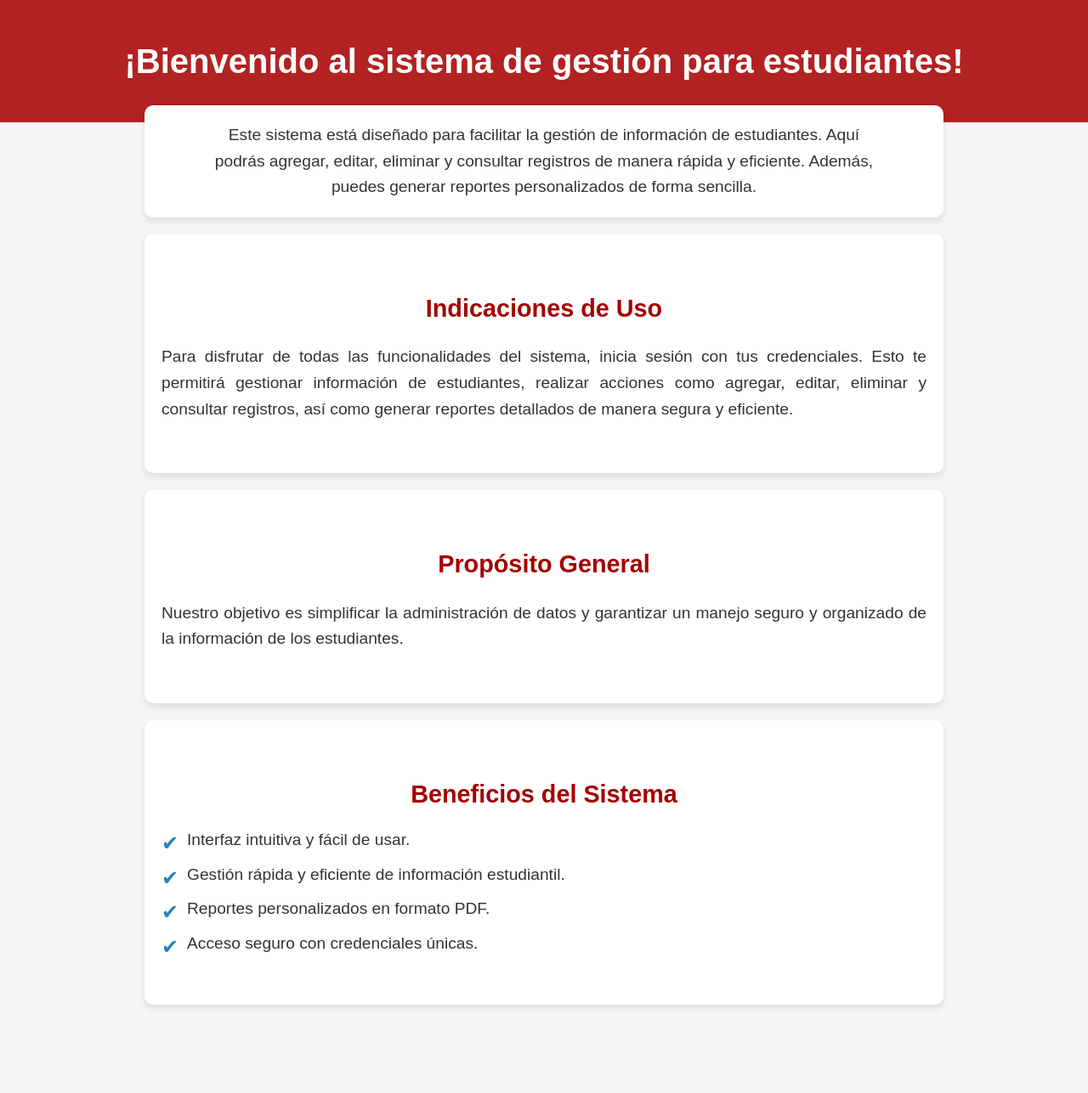
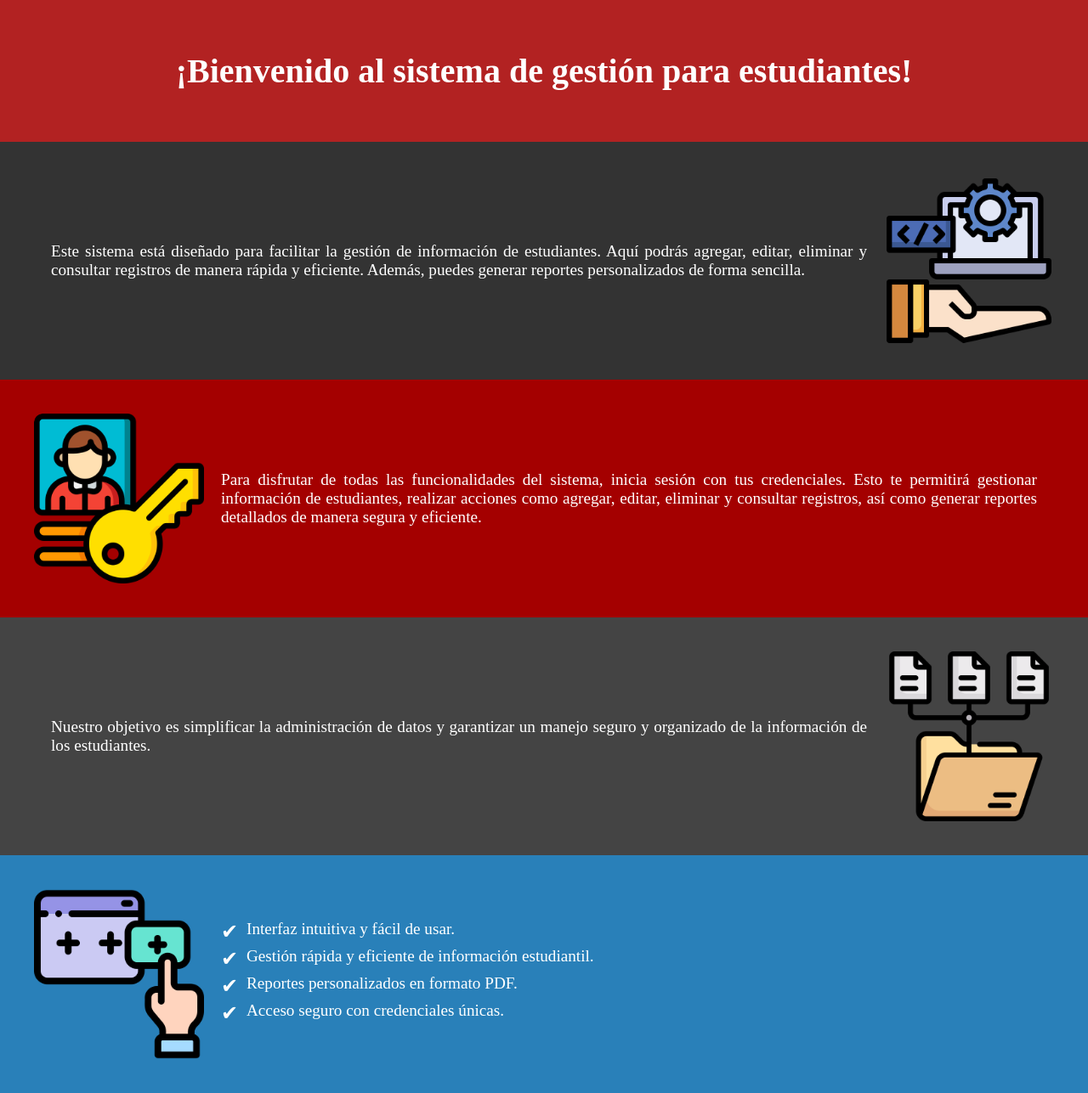
Before and after one commit to ArielParedesLozada/CompuVisual-P, a PHP site: page /Views/inicio.php in a window 1280 px wide. Shown: the whole page at 85% size. Run offline with PHP 8.4, Linux system fonts and the light colour scheme.

Commit message:
Se mejoro el estilo de la pagina y ademas se agregaron imagenes.

```diff
--- a/Views/inicio.php
+++ b/Views/inicio.php
@@ -5,41 +5,51 @@
     <meta charset="UTF-8">
     <meta name="viewport" content="width=device-width, initial-scale=1.0">
     <link rel="stylesheet" href="css/inicio.css">
+    <title>Inicio</title>
 </head>
 
 <body>
-    <header class="header">
+    <section class="header">
         <h1 class="titulo-principal">¡Bienvenido al sistema de gestión para estudiantes!</h1>
-    </header>
+    </section>
 
-    <section class="descripcion-container">
-        <p class="descripcion">
+    <section class="descripcion">
+        <div class="contenido">
+            <p>
                 Este sistema está diseñado para facilitar la gestión de información de estudiantes. Aquí podrás agregar, editar, eliminar y consultar registros de manera rápida y eficiente. Además, puedes generar reportes personalizados de forma sencilla.
             </p>
+            <img src="img/descripcion.png" alt="Estudiantes gestionando información">
+        </div>
     </section>
 
     <section class="indicaciones">
-        <h2 class="subtitulo">Indicaciones de Uso</h2>
-        <p class="texto">
+        <div class="contenido">
+            <img src="img/indicaciones.png" alt="Indicaciones del sistema">
+            <p>
                 Para disfrutar de todas las funcionalidades del sistema, inicia sesión con tus credenciales. Esto te permitirá gestionar información de estudiantes, realizar acciones como agregar, editar, eliminar y consultar registros, así como generar reportes detallados de manera segura y eficiente.
             </p>
+        </div>
     </section>
 
     <section class="proposito">
-        <h2 class="subtitulo">Propósito General</h2>
-        <p class="texto">
+        <div class="contenido">
+            <p>
                 Nuestro objetivo es simplificar la administración de datos y garantizar un manejo seguro y organizado de la información de los estudiantes.
             </p>
+            <img src="img/proposito.png" alt="Propósito del sistema">
+        </div>
     </section>
 
     <section class="beneficios">
-        <h2 class="subtitulo">Beneficios del Sistema</h2>
+        <div class="contenido">
+            <img src="img/beneficios.png" alt="Beneficios del sistema">
             <ul>
                 <li>Interfaz intuitiva y fácil de usar.</li>
                 <li>Gestión rápida y eficiente de información estudiantil.</li>
                 <li>Reportes personalizados en formato PDF.</li>
                 <li>Acceso seguro con credenciales únicas.</li>
             </ul>
+        </div>
     </section>
 </body>
 
--- a/css/inicio.css
+++ b/css/inicio.css
@@ -1,95 +1,105 @@
-body {
-    font-family: 'Arial', sans-serif;
+body,
+html {
     margin: 0;
     padding: 0;
-    background-color: #f5f5f5;
-    line-height: 1.6;
+    width: 100%;
+    height: 100%;
+    overflow-x: hidden;
+}
+
+section {
+    width: 100%;
+    padding: 40px 20px;
+    color: #ffffff;
+    box-sizing: border-box;
 }
 
 .header {
     background-color: #b22222;
-    color: #ffffff;
-    padding: 40px 20px;
     text-align: center;
+    padding: 60px 20px;
+    width: 100%;
+    margin: 0;
 }
 
 .titulo-principal {
     font-size: 2.5rem;
+    margin: 0;
     font-weight: bold;
-    margin: 0;
-}
-
-.descripcion-container {
-    padding: 20px;
-    text-align: center;
-    background-color: #ffffff;
-    margin-top: -20px;
 }
 
 .descripcion {
-    font-size: 1.2rem;
-    color: #333333;
-    margin: 0 auto;
-    max-width: 800px;
+    background-color: #333333;
 }
 
-section {
-    padding: 40px 20px;
-    margin: 20px auto;
-    background-color: #ffffff;
-    border-radius: 10px;
-    max-width: 900px;
-    box-shadow: 0 4px 8px rgba(0, 0, 0, 0.1);
+.indicaciones {
+    background-color: #a40000;
 }
 
-.subtitulo {
-    font-size: 1.8rem;
-    color: #a40000;
-    margin-bottom: 15px;
-    text-align: center;
-    font-weight: bold;
+.proposito {
+    background-color: #444444;
 }
 
-.texto {
+.beneficios {
+    background-color: #2980b9;
+}
+
+.contenido {
+    display: flex;
+    align-items: center;
+    justify-content: space-between;
+    max-width: 1200px;
+    margin: 0 auto;
+}
+
+.contenido img {
+    width: 25%;
+    max-width: 200px;
+    border-radius: 10px;
+}
+
+.contenido p,
+.contenido ul {
+    flex: 1;
+    margin: 0 20px;
+    color: #ffffff;
     font-size: 1.2rem;
-    color: #333333;
-    margin-bottom: 20px;
     text-align: justify;
 }
 
 .beneficios ul {
-    list-style-type: none;
+    list-style: none;
     padding: 0;
 }
 
 .beneficios li {
-    font-size: 1.2rem;
-    color: #333333;
     margin-bottom: 10px;
+    position: relative;
     padding-left: 30px;
-    position: relative;
-    text-align: justify;
 }
 
 .beneficios li::before {
     content: "✔";
-    color: #2980b9;
     position: absolute;
     left: 0;
+    color: #ffffff;
     font-size: 1.5rem;
 }
 
 @media (max-width: 768px) {
-    .titulo-principal {
-        font-size: 2rem;
+    .contenido {
+        flex-direction: column;
+        text-align: center;
     }
 
-    .subtitulo {
-        font-size: 1.5rem;
+    .contenido img {
+        width: 60%;
+        max-width: 150px;
+        margin-bottom: 20px;
     }
 
-    .texto,
-    .beneficios li {
-        font-size: 1rem;
+    .contenido p,
+    .contenido ul {
+        width: 100%;
     }
 }
```
Also changed, not shown: img/beneficios.png (added), img/descripcion.png (added), img/indicaciones.png (added), img/proposito.png (added). Lines whose indentation alone changed are shown as unchanged.
